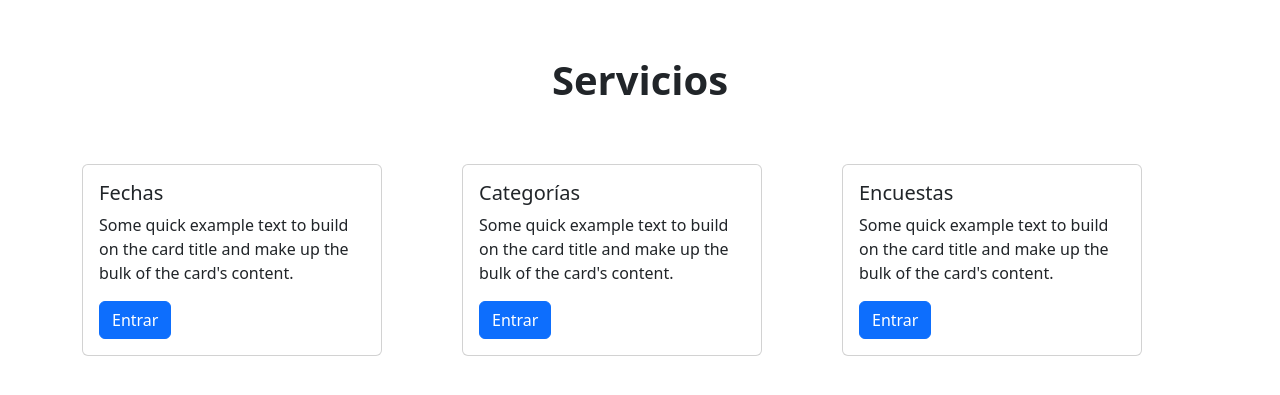
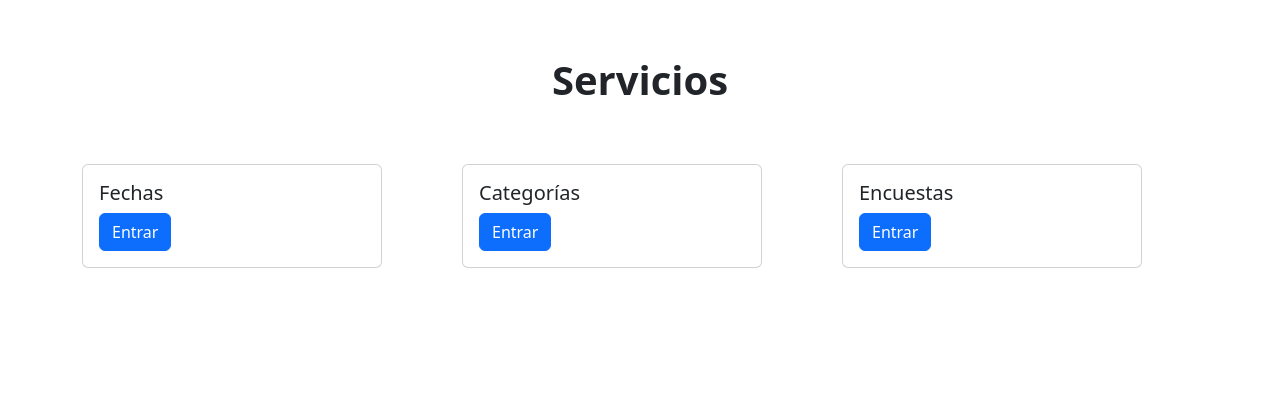
Before and after one commit to ErxAr115/Flask-Site, a Flask app: page /home in a window 1280 px wide. Shown: the part 57-452 px from the top of the page. Run offline with Flask 3, Linux system fonts and the light colour scheme; the visitor is signed in with stand-in values (Sample User, id 1); data that the repository does not hold is empty; some libraries are stand-ins or nearby versions.

Commit message:
Modified

```diff
--- a/src/app.py
+++ b/src/app.py
@@ -87,10 +87,10 @@ def encuestas():
 @login_required
 def prueba():
     if request.method == 'GET':
-        data = regresarPreguntas()
+        data = regresarPreguntas(1)
         return render_template('encuestas/prueba.html', data = data)
     elif request.method == 'POST':
-        data = regresarPreguntas()
+        data = regresarPreguntas(1)
         pregunta = request.form.get('pregunta')
         pregunta = int(pregunta)
         mes = int(request.form.get('mes'))
@@ -105,13 +105,13 @@ def prueba():
             cursor.execute(query)
             preg = cursor.fetchone()
             preg = preg[0]
-            nombre = regresarMes(mes)
-            preg = preg + ' (' + nombre + ' - ' + str(year) + ')'
+            nombreMes = regresarMes(mes)
+            preg = preg + ' (' + nombreMes + ' - ' + str(year) + ')'
         except Exception as ex:
             raise Exception(ex)
         return render_template('encuestas/prueba.html', data = data, respuestas = respuestas, preg = preg)
 
-def regresarMes(mes):
+def regresarMes(mes:int):
     nombre = ''
     match mes:
         case 1: nombre = 'Enero'
@@ -128,10 +128,10 @@ def regresarMes(mes):
         case 12: nombre = 'Diciembre'
     return nombre
 
-def regresarPreguntas():
+def regresarPreguntas(idEncuesta):
     try:
         cursor = db.connection.cursor()
-        sql = "SELECT idPregunta, Pregunta from pregunta where idEncuesta = 1"
+        sql = "SELECT idPregunta, Pregunta from pregunta where idEncuesta = {}".format(idEncuesta)
         cursor.execute(sql)
         data = cursor.fetchall()
         cursor.close()
--- a/src/templates/encuestas.html
+++ b/src/templates/encuestas.html
@@ -16,7 +16,6 @@
             <div class="card" style="width: 300px;">
                 <div class="card-body">
                     <h5 class="card-title">Encuesta: Prueba</h5>
-                    <p class="card-text">Lorem ipsum dolor sit amet.</p>
                     <a href="{{url_for('prueba')}}" class="btn btn-primary">Entrar</a>
                 </div>
             </div>
--- a/src/templates/home.html
+++ b/src/templates/home.html
@@ -16,8 +16,6 @@
             <div class="card" style="width: 300px;">
                 <div class="card-body">
                     <h5 class="card-title">Fechas</h5>
-                    <p class="card-text">Some quick example text to build on the card title and make up the bulk of the
-                        card's content.</p>
                     <a href="{{url_for('fechas')}}" class="btn btn-primary">Entrar</a>
                 </div>
             </div>
@@ -27,8 +25,6 @@
             <div class="card" style="width: 300px;">
                 <div class="card-body">
                     <h5 class="card-title">Categorías</h5>
-                    <p class="card-text">Some quick example text to build on the card title and make up the bulk of the
-                        card's content.</p>
                     <a href="{{url_for('categorias')}}" class="btn btn-primary">Entrar</a>
                 </div>
             </div>
@@ -38,8 +34,6 @@
             <div class="card" style="width: 300px;">
                 <div class="card-body">
                     <h5 class="card-title">Encuestas</h5>
-                    <p class="card-text">Some quick example text to build on the card title and make up the bulk of the
-                        card's content.</p>
                     <a href="{{url_for('encuestas')}}" class="btn btn-primary">Entrar</a>
                 </div>
             </div>
```
